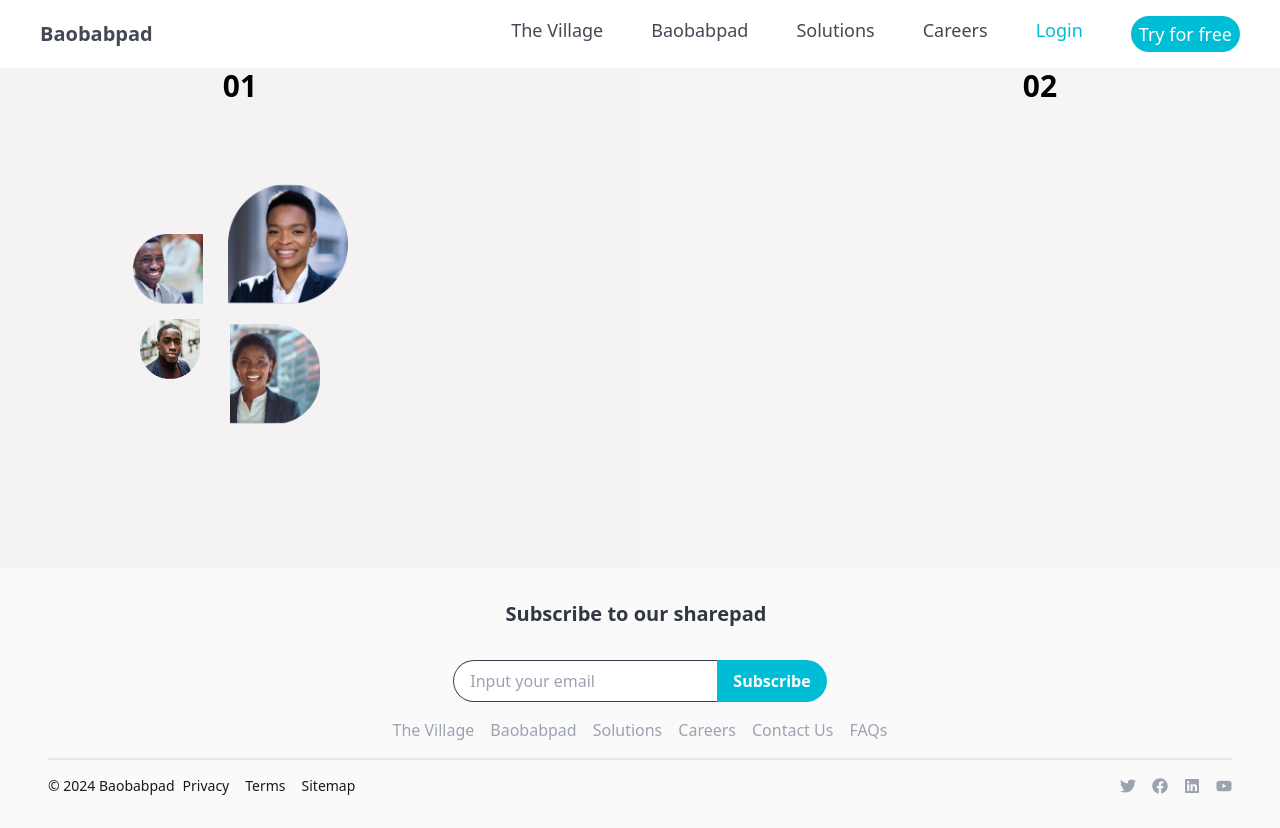
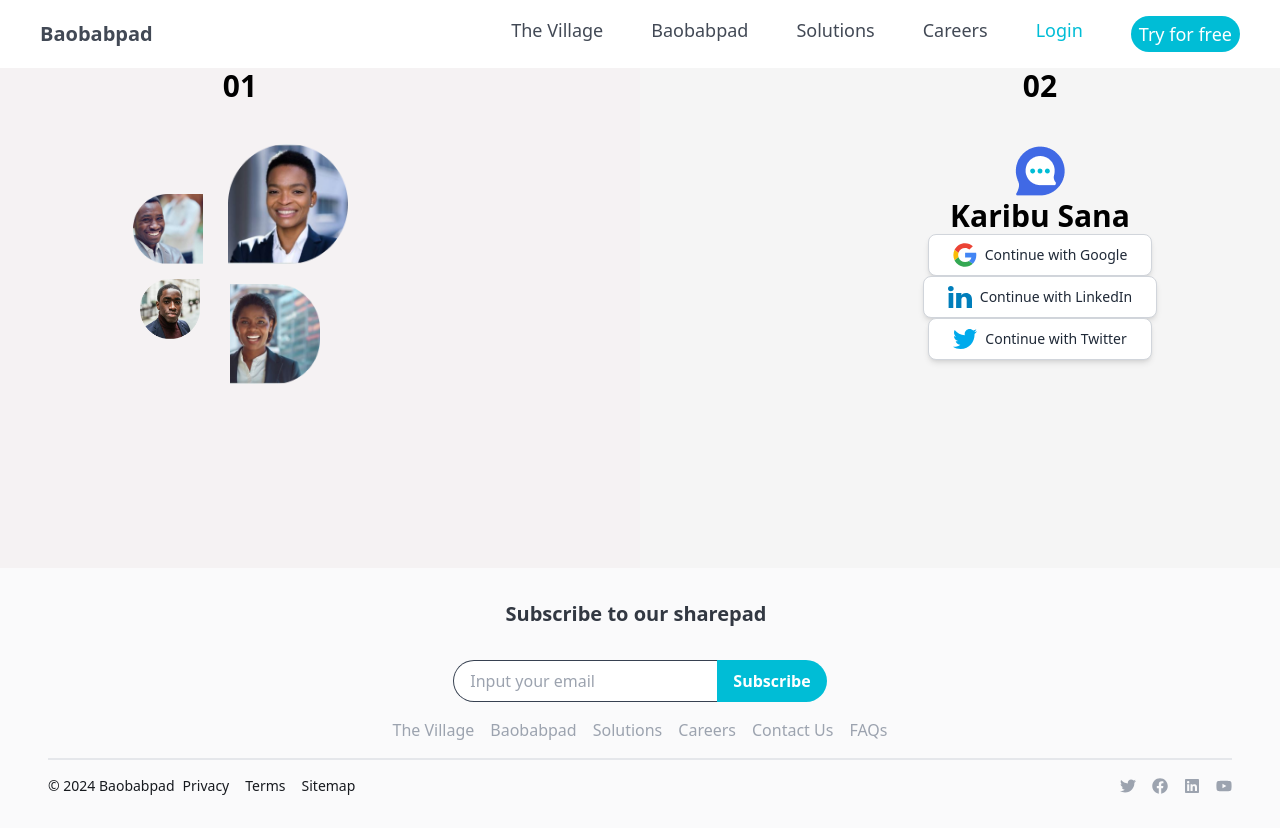
Before and after one commit to baobabpad-pilot/baobabpad_frontend_v0, a Next.js app: page /Careers in a window 1280 px wide. Shown: the top 828 px of the page. Built offline with nearby package versions, Linux system fonts and the light colour scheme.

Commit message:
added the socials auth

```diff
--- a/src/pages/Careers.tsx
+++ b/src/pages/Careers.tsx
@@ -7,6 +7,7 @@ import user1 from "../career_images/user1.png";
 import user2 from "../career_images/user2.png";
 import user3 from "../career_images/user3.png";
 import user4 from "../career_images/user4.png";
+import msg from "../career_images/msg.png";
 
 const Careers = () => {
   return (
@@ -20,7 +21,7 @@ const Careers = () => {
           <div className={styles.part1}>
             01
             <div
-              className="container mx-30 mt-20 flex flex-row justify-center items-center"
+              className="container mx-30 mt-10 flex flex-row justify-center items-center"
               // style={{ backgroundColor: "red" }}
             >
               {/* Image 1 */}
@@ -73,7 +74,132 @@ const Careers = () => {
             </div>
           </div>
 
-          <div className={styles.part2}>02</div>
+          <div className={styles.part2}>
+            02
+            <div className="part3 mt-10 flex justify-center items-center ">
+              <Image src={msg} alt="" className="object-contain" />
+            </div>
+            <p>Karibu Sana</p>
+            <div>
+              <div className="authentication flex flex flex-col justify-center items-center">
+                <button className="flex items-center bg-white border border-gray-300 rounded-lg shadow-md max-w-xs px-6 py-2 text-sm font-medium text-gray-800 hover:bg-gray-200 focus:outline-none focus:ring-2 focus:ring-offset-2 focus:ring-gray-500">
+                  <svg
+                    className="h-6 w-6 mr-2"
+                    xmlns="http://www.w3.org/2000/svg"
+                    xmlnsXlink="http://www.w3.org/1999/xlink"
+                    viewBox="-0.5 0 48 48"
+                    version="1.1"
+                  >
+                    <g
+                      id="Icons"
+                      stroke="none"
+                      strokeWidth={1}
+                      fill="none"
+                      fillRule="evenodd"
+                    >
+                      <g
+                        id="Color-"
+                        transform="translate(-401.000000, -860.000000)"
+                      >
+                        <g
+                          id="Google"
+                          transform="translate(401.000000, 860.000000)"
+                        >
+                          <path
+                            d="M9.82727273,24 C9.82727273,22.4757333 10.0804318,21.0144 10.5322727,19.6437333 L2.62345455,13.6042667 C1.08206818,16.7338667 0.213636364,20.2602667 0.213636364,24 C0.213636364,27.7365333 1.081,31.2608 2.62025,34.3882667 L10.5247955,28.3370667 C10.0772273,26.9728 9.82727273,25.5168 9.82727273,24"
+                            id="Fill-1"
+                            fill="#FBBC05"
+                          >
+                            {"{"}" "{"}"}
+                          </path>
+                          <path
+                            d="M23.7136364,10.1333333 C27.025,10.1333333 30.0159091,11.3066667 32.3659091,13.2266667 L39.2022727,6.4 C35.0363636,2.77333333 29.6954545,0.533333333 23.7136364,0.533333333 C14.4268636,0.533333333 6.44540909,5.84426667 2.62345455,13.6042667 L10.5322727,19.6437333 C12.3545909,14.112 17.5491591,10.1333333 23.7136364,10.1333333"
+                            id="Fill-2"
+                            fill="#EB4335"
+                          >
+                            {"{"}" "{"}"}
+                          </path>
+                          <path
+                            d="M23.7136364,37.8666667 C17.5491591,37.8666667 12.3545909,33.888 10.5322727,28.3562667 L2.62345455,34.3946667 C6.44540909,42.1557333 14.4268636,47.4666667 23.7136364,47.4666667 C29.4455,47.4666667 34.9177955,45.4314667 39.0249545,41.6181333 L31.5177727,35.8144 C29.3995682,37.1488 26.7323182,37.8666667 23.7136364,37.8666667"
+                            id="Fill-3"
+                            fill="#34A853"
+                          >
+                            {"{"}" "{"}"}
+                          </path>
+                          <path
+                            d="M46.1454545,24 C46.1454545,22.6133333 45.9318182,21.12 45.6113636,19.7333333 L23.7136364,19.7333333 L23.7136364,28.8 L36.3181818,28.8 C35.6879545,31.8912 33.9724545,34.2677333 31.5177727,35.8144 L39.0249545,41.6181333 C43.3393409,37.6138667 46.1454545,31.6490667 46.1454545,24"
+                            id="Fill-4"
+                            fill="#4285F4"
+                          >
+                            {"{"}" "{"}"}
+                          </path>
+                        </g>
+                      </g>
+                    </g>
+                  </svg>
+                  <span>Continue with Google</span>
+                </button>
+                <button className="flex items-center bg-white border border-gray-300 rounded-lg shadow-md max-w-xs px-6 py-2 text-sm font-medium text-gray-800 hover:bg-gray-200 focus:outline-none focus:ring-2 focus:ring-offset-2 focus:ring-gray-500">
+                  <svg
+                    className="h-6 w-6 mr-2"
+                    xmlns="http://www.w3.org/2000/svg"
+                    xmlnsXlink="http://www.w3.org/1999/xlink"
+                    viewBox="0 -2 44 44"
+                    version="1.1"
+                  >
+                    <g
+                      id="Icons"
+                      stroke="none"
+                      strokeWidth={1}
+                      fill="none"
+                      fillRule="evenodd"
+                    >
+                      <g
+                        id="Color-"
+                        transform="translate(-702.000000, -265.000000)"
+                        fill="#007EBB"
+                      >
+                        <path
+                          d="M746,305 L736.2754,305 L736.2754,290.9384 C736.2754,287.257796 734.754233,284.74515 731.409219,284.74515 C728.850659,284.74515 727.427799,286.440738 726.765522,288.074854 C726.517168,288.661395 726.555974,289.478453 726.555974,290.295511 L726.555974,305 L716.921919,305 C716.921919,305 717.046096,280.091247 716.921919,277.827047 L726.555974,277.827047 L726.555974,282.091631 C727.125118,280.226996 730.203669,277.565794 735.116416,277.565794 C741.21143,277.565794 746,281.474355 746,289.890824 L746,305 L746,305 Z M707.17921,274.428187 L707.117121,274.428187 C704.0127,274.428187 702,272.350964 702,269.717936 C702,267.033681 704.072201,265 707.238711,265 C710.402634,265 712.348071,267.028559 712.41016,269.710252 C712.41016,272.34328 710.402634,274.428187 707.17921,274.428187 L707.17921,274.428187 L707.17921,274.428187 Z M703.109831,277.827047 L711.685795,277.827047 L711.685795,305 L703.109831,305 L703.109831,277.827047 L703.109831,277.827047 Z"
+                          id="LinkedIn"
+                        />
+                      </g>
+                    </g>
+                  </svg>
+                  <span>Continue with LinkedIn</span>
+                </button>
+                <button className="flex items-center bg-white border border-gray-300 rounded-lg shadow-md max-w-xs px-6 py-2 text-sm font-medium text-gray-800 hover:bg-gray-200 focus:outline-none focus:ring-2 focus:ring-offset-2 focus:ring-gray-500">
+                  <svg
+                    className="h-6 w-6 mr-2"
+                    xmlns="http://www.w3.org/2000/svg"
+                    xmlnsXlink="http://www.w3.org/1999/xlink"
+                    viewBox="0 -4 48 48"
+                    version="1.1"
+                  >
+                    <g
+                      id="Icons"
+                      stroke="none"
+                      strokeWidth={1}
+                      fill="none"
+                      fillRule="evenodd"
+                    >
+                      <g
+                        id="Color-"
+                        transform="translate(-300.000000, -164.000000)"
+                        fill="#00AAEC"
+                      >
+                        <path
+                          d="M348,168.735283 C346.236309,169.538462 344.337383,170.081618 342.345483,170.324305 C344.379644,169.076201 345.940482,167.097147 346.675823,164.739617 C344.771263,165.895269 342.666667,166.736006 340.418384,167.18671 C338.626519,165.224991 336.065504,164 333.231203,164 C327.796443,164 323.387216,168.521488 323.387216,174.097508 C323.387216,174.88913 323.471738,175.657638 323.640782,176.397255 C315.456242,175.975442 308.201444,171.959552 303.341433,165.843265 C302.493397,167.339834 302.008804,169.076201 302.008804,170.925244 C302.008804,174.426869 303.747139,177.518238 306.389857,179.329722 C304.778306,179.280607 303.256911,178.821235 301.9271,178.070061 L301.9271,178.194294 C301.9271,183.08848 305.322064,187.17082 309.8299,188.095341 C309.004402,188.33225 308.133826,188.450704 307.235077,188.450704 C306.601162,188.450704 305.981335,188.390033 305.381229,188.271578 C306.634971,192.28169 310.269414,195.2026 314.580032,195.280607 C311.210424,197.99061 306.961789,199.605634 302.349709,199.605634 C301.555203,199.605634 300.769149,199.559408 300,199.466956 C304.358514,202.327194 309.53689,204 315.095615,204 C333.211481,204 343.114633,188.615385 343.114633,175.270495 C343.114633,174.831347 343.106181,174.392199 343.089276,173.961719 C345.013559,172.537378 346.684275,170.760563 348,168.735283"
+                          id="Twitter"
+                        />
+                      </g>
+                    </g>
+                  </svg>
+                  <span>Continue with Twitter</span>
+                </button>
+              </div>
+            </div>
+          </div>
         </div>
       </div>
       <Footer />
--- a/src/styles/careers.module.css
+++ b/src/styles/careers.module.css
@@ -21,3 +21,17 @@ background-color:rgb(245, 245, 245);
     /* min-width: 600px; */
 
 }
+
+@media (max-width: 768px) {
+    .flexContainer {
+        flex-direction: column;
+    }
+
+    .part1,
+    .part2 {
+        min-width: auto;
+        /* Adjust as needed */
+        height: auto;
+        /* Adjust as needed */
+    }
+}
```
Also changed, not shown: src/career_images/msg.png (added).
